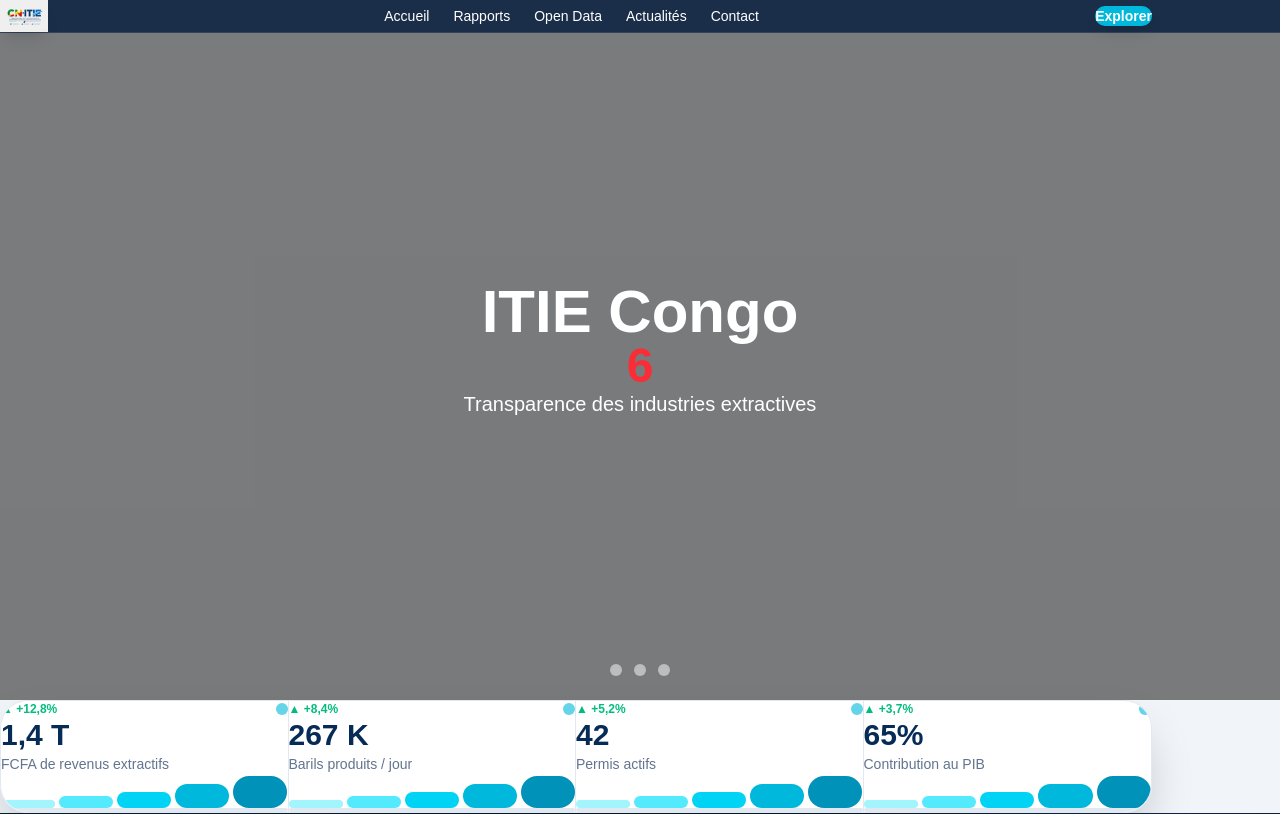
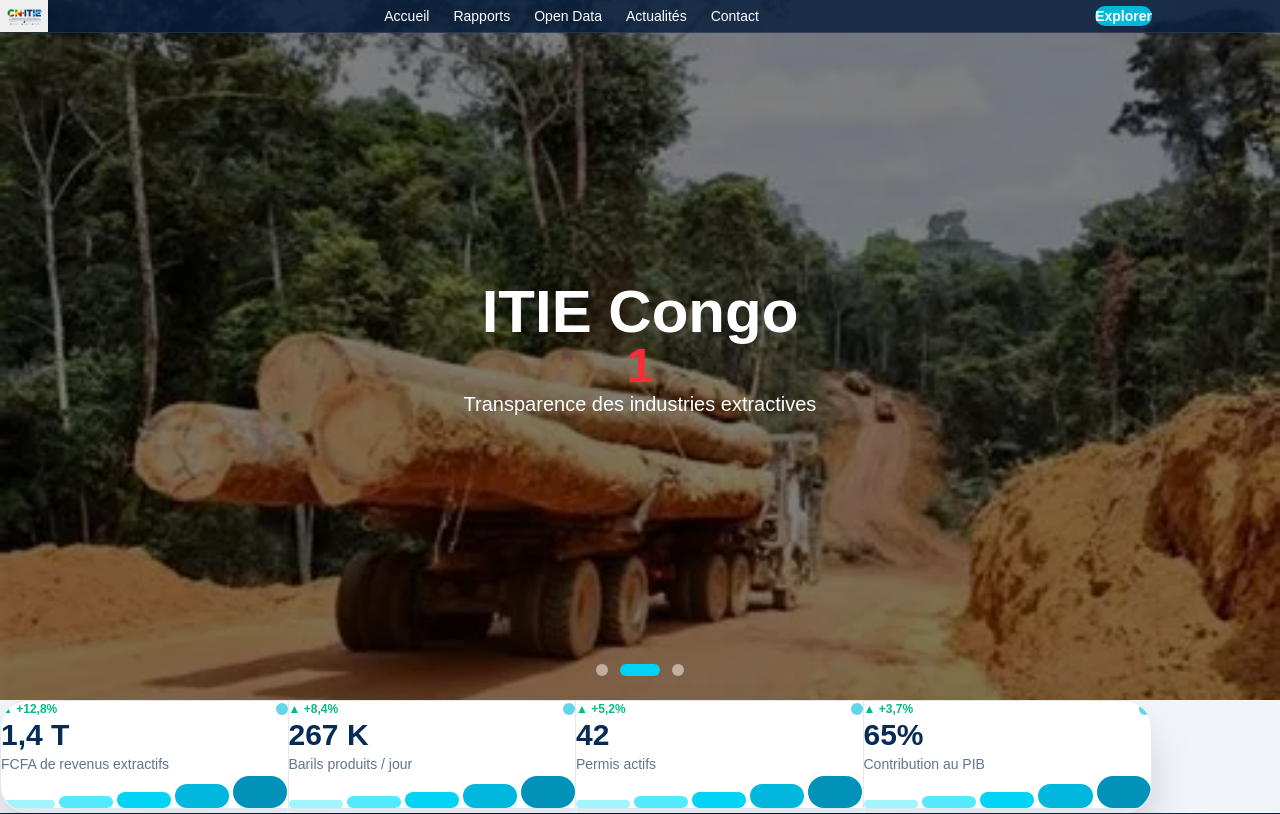
Before and after one commit to athysdavid-hash/cn-itie, a Next.js app: page / in a window 1280 px wide. Shown: the top 814 px of the page. Built offline with nearby package versions, Linux system fonts and the light colour scheme.

Commit message:
Fix hero slider

```diff
--- a/components/Hero.tsx
+++ b/components/Hero.tsx
@@ -12,12 +12,9 @@
   const [currentImage, setCurrentImage] = useState(0)
 console.log("RENDER HERO", currentImage)
 useEffect(() => {
-  console.log("USEEFFECT LANCE")
-
   const interval = setInterval(() => {
-    console.log("TICK")
-    setCurrentImage((prev) => prev + 1)
-  }, 1000)
+    setCurrentImage((prev) => (prev + 1) % images.length)
+  }, 5000)
 
   return () => clearInterval(interval)
 }, [])
```
